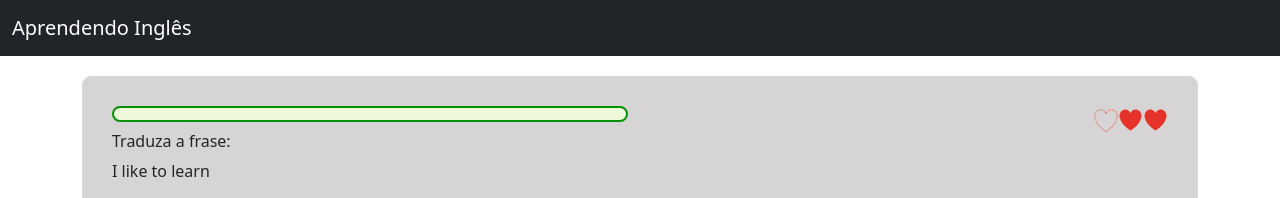
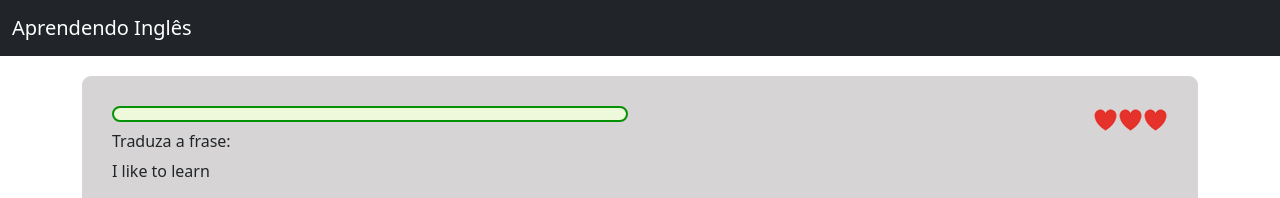
Before and after one commit to rafaelmarcelo08/aprender-ingles, an Angular app: page / in a window 1280 px wide. Shown: the top 198 px of the page. Built offline with nearby package versions, Linux system fonts and the light colour scheme.

Commit message:
Realizado a logica de coracoes

```diff
--- /dev/null
+++ b/src/app/shared/coracao.model.ts
@@ -0,0 +1,16 @@
+export class CoracaoModel {
+
+    constructor(
+        public cheio: boolean,
+        public URLCoracaoCheio: string = '/assets/coracao_cheio.png',
+        public URLCoracaoVazio: string = '/assets/coracao_vazio.png'
+    ) { }
+
+    public verificarCoracao(): string {
+        if (this.cheio) {
+            return this.URLCoracaoCheio;
+        } else {
+            return this.URLCoracaoVazio;
+        }
+    }
+}
--- a/src/app/tentativas/tentativas.component.html
+++ b/src/app/tentativas/tentativas.component.html
@@ -1,3 +1,6 @@
-<img [src]="coracaoVazio" alt="">
+<!-- <img [src]="coracaoVazio" alt="">
 <img [src]="coracaoCheio" alt="">
-<img [src]="coracaoCheio" alt="">
+<img [src]="coracaoCheio" alt=""> -->
+
+<img *ngFor="let coracao of coracoes"
+[src]='coracao.verificarCoracao()'/>
--- a/src/app/tentativas/tentativas.component.ts
+++ b/src/app/tentativas/tentativas.component.ts
@@ -1,4 +1,6 @@
 import { Component, OnInit } from '@angular/core';
+
+import { CoracaoModel } from '../shared/coracao.model';
 
 @Component({
   selector: 'app-tentativas',
@@ -10,7 +12,14 @@
   public coracaoVazio: string = '/assets/coracao_vazio.png';
   public coracaoCheio: string = '/assets/coracao_cheio.png';
 
-  constructor() { }
+  public coracoes: CoracaoModel[] = [
+    new CoracaoModel(true),
+    new CoracaoModel(true),
+    new CoracaoModel(true)
+  ];
+  constructor() {
+    console.log(this.coracoes)
+  }
 
   ngOnInit(): void {
   }
```
